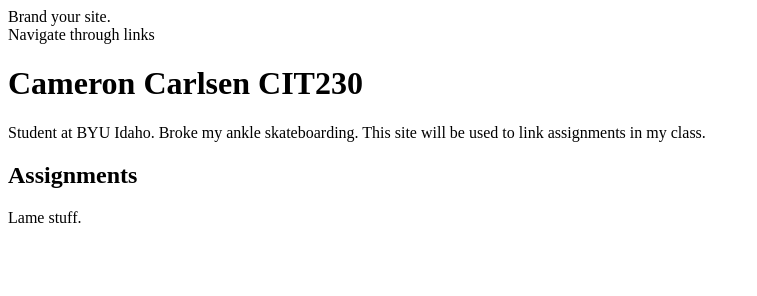
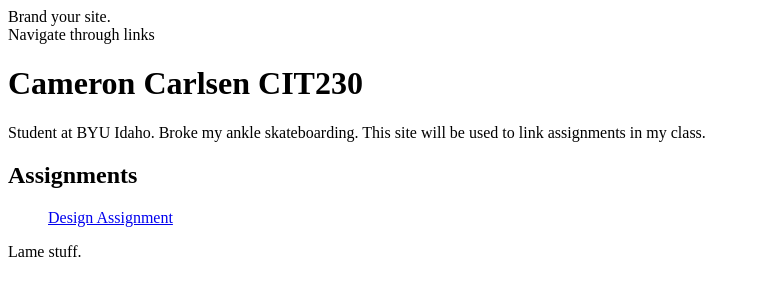
Before and after one commit to cameroncarlsen/cameroncarlsen.github.io, a plain HTML site: page index.html in a window 1280 px wide. Shown: the whole page, without its empty margins (0-757 px from the left). Drawn offline with Linux system fonts and the light colour scheme.

Commit message:
Design Assignment
Added link

```diff
--- a/index.html
+++ b/index.html
@@ -24,6 +24,10 @@
         <h2>
             Assignments
         </h2>
+        <ul>
+            <a href="https://sidneyluiz.github.io/parc.html">Design Assignment</a>
+
+        </ul>
     </main>
     <footer>
         Lame stuff.
```
